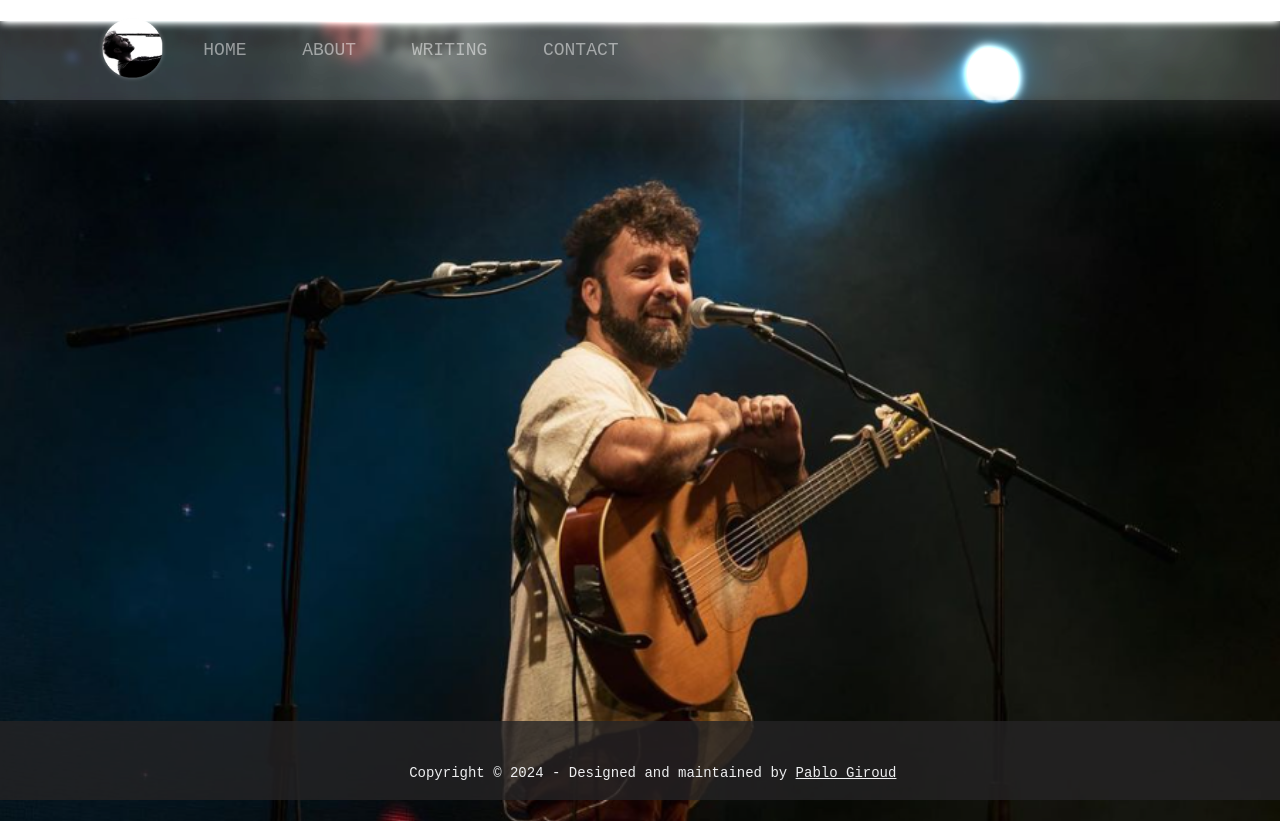
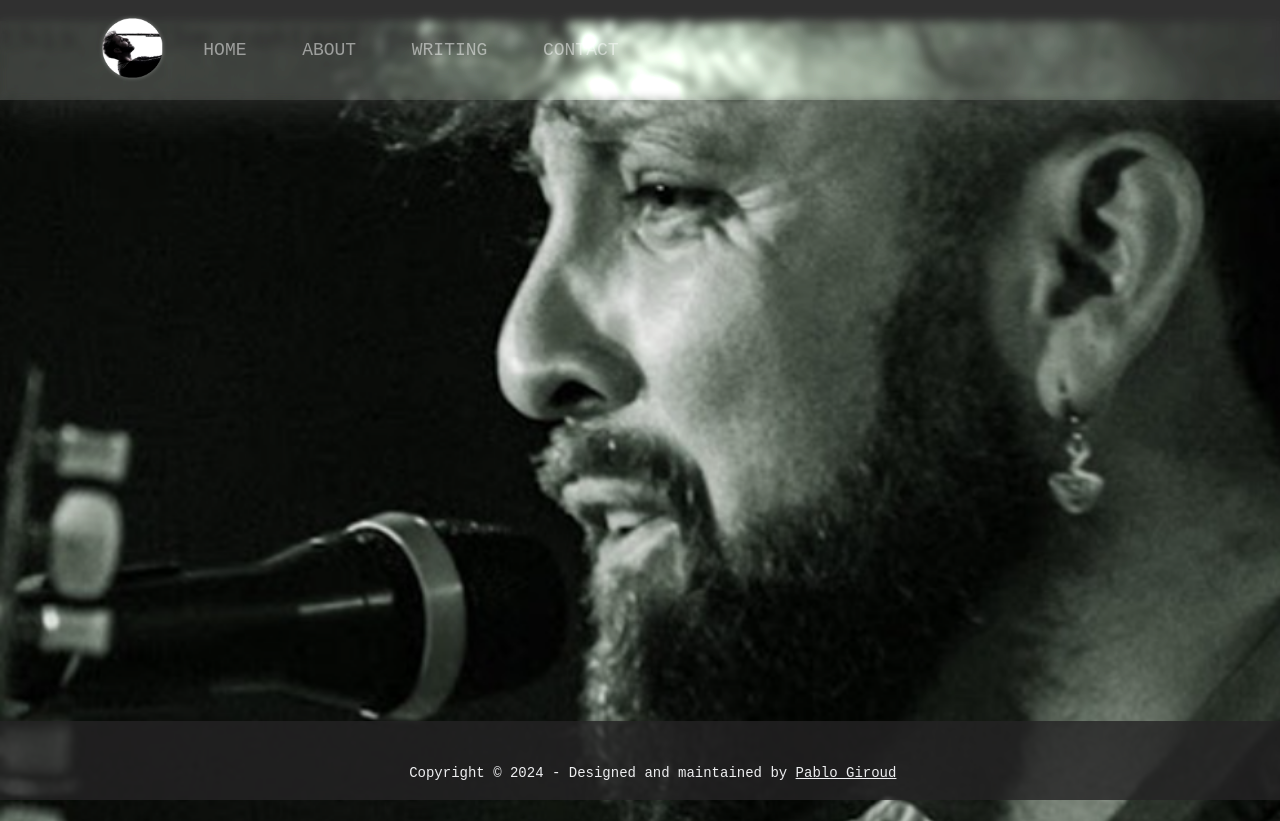
Before and after one commit to pablogiroud/patomolina, a React (Create React App) app: page /contact in a window 1280 px wide. Built offline with nearby package versions, Linux system fonts and the light colour scheme.

Commit message:
fix navbar and add background

```diff
--- a/src/components/Menu.js
+++ b/src/components/Menu.js
@@ -1,5 +1,5 @@
 import logo from "../styles/images/logo.png";
-import "../styles/menu.css";
+// import "../styles/menu.css";
 import React from "react";
 import { Link } from "react-router-dom";
 import { Outlet } from "react-router-dom";
--- a/src/pages/About.jsx
+++ b/src/pages/About.jsx
@@ -2,7 +2,9 @@ import React from 'react';
 
 function About() {
     return (
-        <h1>this is the aboutpage</h1>
+        <div className="pages about">
+            <h1>this is the aboutpage</h1>
+        </div>
     );
 }
 
--- a/src/pages/Contact.jsx
+++ b/src/pages/Contact.jsx
@@ -2,9 +2,9 @@ import React from 'react';
 
 function Contact() {
     return (
-        <div className="contact">
-            < h1 > this is the contact page</h1>
-        </div >
+        <div className="pages contact">
+            <h1 className="main"> this is the contact page</h1>
+        </div>
     );
 }
 
--- a/src/pages/Home.jsx
+++ b/src/pages/Home.jsx
@@ -23,7 +23,7 @@ function Home() {
                 <meta name="viewport" content="width=device-width - initial-scale=1.0" />
                 <link href="https://fonts.googleapis.com/css?family=Montserrat" rel="stylesheet"></link>
             </Helmet>
-            <video autoPlay loop controls id="video">
+            <video autoPlay loop muted id="video">
                 <source src={video} type="video/mp4" />
             </video>
             <h1>{title}</h1>
--- a/src/pages/Writing.jsx
+++ b/src/pages/Writing.jsx
@@ -2,7 +2,9 @@ import React from 'react';
 
 function Writing() {
     return (
-        <h1>this is the writing page</h1>
+        <div className="pages writing">
+            <h1>this is the writing page</h1>
+        </div>
     );
 }
 
--- a/src/styles/menu.css
+++ b/src/styles/menu.css
@@ -1,4 +1,4 @@
-html{
+html {
   scroll-behavior: smooth;
   overflow-x: hidden;
 }
@@ -24,7 +24,7 @@ html{
   position: fixed;
   font-family: "Monserrat";
   width: 100%;
-    height: 105px;
+  height: 100px;
 }
 
 .headerOnScroll {
@@ -52,7 +52,9 @@ html{
   color: rgb(0, 0, 0);
 }
 
-  #topnav1, #topnav2, #topnav3 {
+#topnav1,
+#topnav2,
+#topnav3 {
   margin-top: 10px;
   padding: 28px;
   padding-right: 0px;
@@ -82,11 +84,9 @@ html{
   position: absolute;
   width: 140px;
   height: 94px;
-
   margin-left: 29%;
   margin-top: -100px;
 }
-
 
 .dropMenu {
   display: none;
@@ -94,15 +94,11 @@ html{
   position: absolute;
   background-color: #f8f8f8;
   margin-top: 92px;
-
   width: 210px;
-
   border-radius: 6px;
   box-shadow: 0px 0px 10px #11111110;
-
   transition: 0.8s;
   -webkit-transition: 0.2s;
-
 }
 
 .dropMenu a {
@@ -111,7 +107,7 @@ html{
   text-align: left;
   margin-left: 10px;
   padding: 15px;
-    padding-top: -50px;
+  /* padding-top: -50px; */
   justify-content: center;
   text-decoration: none;
   transition: 0.2s;
@@ -143,7 +139,9 @@ html{
   margin-left: 83%;
 }
 
-  .bar1, .bar2, .bar3 {
+.bar1,
+.bar2,
+.bar3 {
   z-index: 10;
   border-radius: 10%;
   width: 35px;
@@ -173,17 +171,15 @@ html{
   transform: rotate(45deg) translate(-8px, -6px);
 }
 
-
-
 @media screen and (max-width: 1007px) {
-    .topnav, .logo {
+  .topnav,
+  .logo {
     display: none;
   }
   .mobile_menu {
     display: inline-block;
   }
 }
-
 
 /* The Overlay (background) */
 .overlay {
@@ -213,7 +209,7 @@ html{
 
 /* The navigation links inside the overlay */
 .overlay a {
-    font-family: "Monserrat",cursive;
+  font-family: "Monserrat", cursive;
   padding: 8px;
   margin-bottom: 15px;
   text-decoration: none;
@@ -224,13 +220,16 @@ html{
 }
 
 /* When you mouse over the navigation links, change their color */
-  .overlay a:hover, .overlay a:focus {
+.overlay a:hover,
+.overlay a:focus {
   color: rgba(255, 255, 255, 0.1882352941);
 }
 
 /* When the height of the screen is less than 450 pixels, change the font-size of the links and position the close button again, so they don't overlap */
 @media screen and (max-height: 450px) {
-    .overlay a {font-size: 20px}
+  .overlay a {
+    font-size: 20px;
+  }
   .overlay .closebtn {
     font-size: 40px;
     top: 15px;
--- a/src/styles/styles.css
+++ b/src/styles/styles.css
@@ -42,6 +42,7 @@ nav img {
   height: 60px;
   filter: drop-shadow(0 0 2px rgba(255, 255, 255, 0.3137254902));
 }
+
 nav a:not(:first-child) {
   text-decoration: none;
   text-transform: uppercase;
@@ -50,8 +51,10 @@ nav a:not(:first-child) {
   transition: all 300ms ease-in-out;
   padding: 40px 15px 40px 15px;
 }
+
 nav a:hover {
   color: #f1f1f1;
+  font-size: 20px;
 }
 
 main {
@@ -119,13 +122,29 @@ footer a {
   font-family: "Roboto Mono", monospace;
 }
 
-.contact {
-  background: url("../../src/styles/images/background1.png")
-    no-repeat;
+.pages {
   background-size: cover;
   width: 100%;
   height: 100vh;
   z-index: 0;
+}
+
+.pages.about {
+  background: url("../../src/styles/images/background1.png")
+    no-repeat;
+  background-size: cover;
+}
+
+.pages.writing {
+  background: url("../../src/styles/images/background3.png")
+    no-repeat;
+  background-size: cover;
+}
+
+.pages.contact {
+  background: url("../../src/styles/images/background2.png")
+    no-repeat;
+  background-size: cover;
 }
 
 @media only screen and (max-width: 800px) {
```
Also changed, not shown: 1 other file (tests, documents, lock files or other folders). Lines whose indentation alone changed are shown as unchanged.
